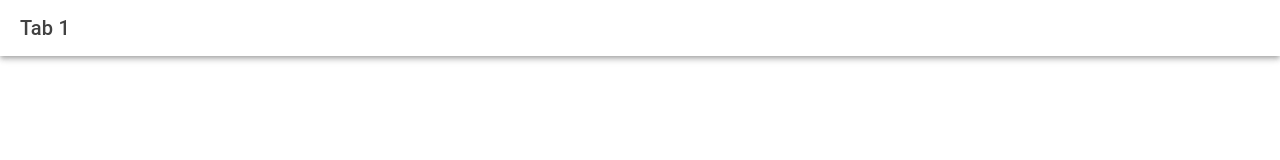
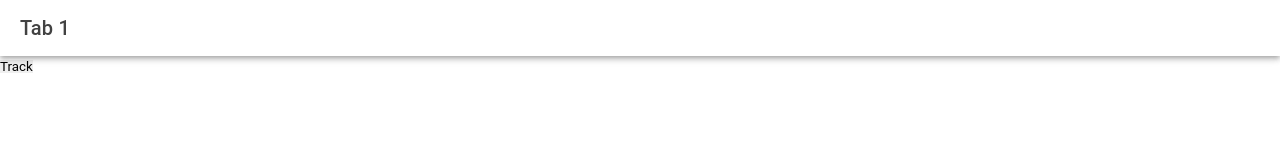
Before and after one commit to ZADPRO/ReachonExpressUser, a React (Vite) app: page /tab1 in a window 1280 px wide. Shown: the top 160 px of the page. Built offline with nearby package versions, Linux system fonts and the light colour scheme.

Commit message:
First Commit

```diff
--- a/package.json
+++ b/package.json
@@ -12,6 +12,7 @@
     "lint": "eslint"
   },
   "dependencies": {
+    "@capacitor/android": "7.2.0",
     "@capacitor/app": "7.0.1",
     "@capacitor/core": "7.2.0",
     "@capacitor/haptics": "7.0.1",
@@ -21,7 +22,9 @@
     "@ionic/react-router": "^8.5.0",
     "@types/react-router": "^5.1.20",
     "@types/react-router-dom": "^5.3.3",
+    "axios": "^1.9.0",
     "ionicons": "^7.4.0",
+    "reachon-express": "file:",
     "react": "19.0.0",
     "react-dom": "19.0.0",
     "react-router": "^5.3.4",
--- a/src/pages/Tab1.tsx
+++ b/src/pages/Tab1.tsx
@@ -1,8 +1,43 @@
-import { IonContent, IonHeader, IonPage, IonTitle, IonToolbar } from '@ionic/react';
-import ExploreContainer from '../components/ExploreContainer';
-import './Tab1.css';
+import {
+  IonContent,
+  IonHeader,
+  IonPage,
+  IonTitle,
+  IonToolbar,
+} from "@ionic/react";
+import ExploreContainer from "../components/ExploreContainer";
+import "./Tab1.css";
+import axios from "axios";
 
 const Tab1: React.FC = () => {
+  const fetchTrackingStatus = async () => {
+    try {
+      const response = await axios.post(
+        "https://blktracksvc.dtdc.com/dtdc-api/rest/JSONCnTrk/getTrackDetails",
+        {
+          trkType: "cnno",
+          strcnno: "7X105432546",
+          addtnlDtl: "Y",
+        },
+        {
+          headers: {
+            "Content-Type": "application/json",
+            "x-access-token":
+              "EO1727_trk_json:47906b6b936de5d0500c3b9606edfeb4",
+          },
+        }
+      );
+
+      if (response.data?.statusCode === 200 && response.data?.statusFlag) {
+        console.log("Tracking Response:", response.data);
+      } else {
+        alert("Tracking failed or number not found.");
+      }
+    } catch (error) {
+      console.error("Tracking Error:", error);
+      alert("Error while tracking. Please try again.");
+    }
+  };
   return (
     <IonPage>
       <IonHeader>
@@ -16,6 +51,9 @@ const Tab1: React.FC = () => {
             <IonTitle size="large">Tab 1</IonTitle>
           </IonToolbar>
         </IonHeader>
+        <button className="p-button p-component" onClick={fetchTrackingStatus}>
+          Track
+        </button>
         <ExploreContainer name="Tab 1 page" />
       </IonContent>
     </IonPage>
```
Also changed, not shown: 55 other files (tests, documents, lock files or other folders).
